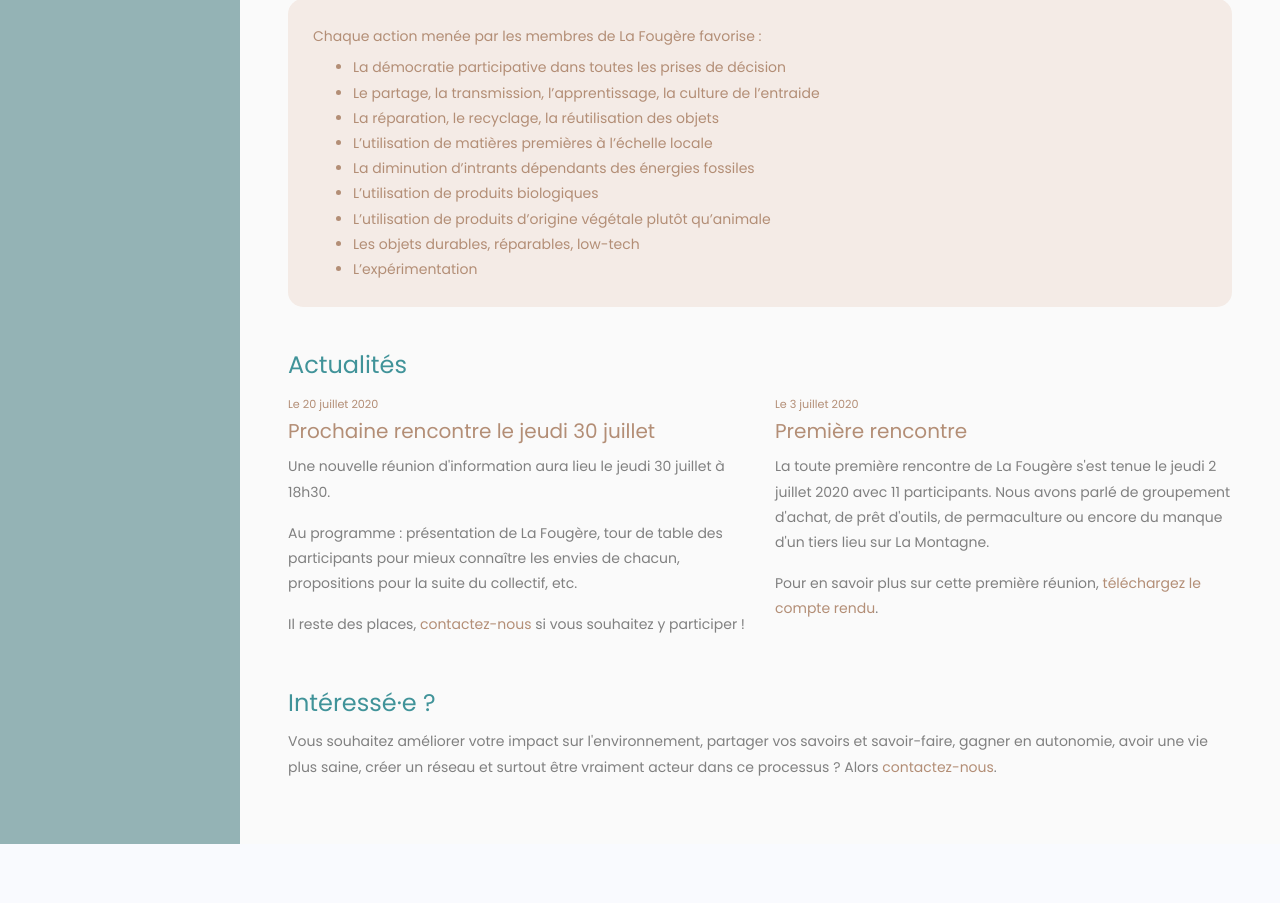
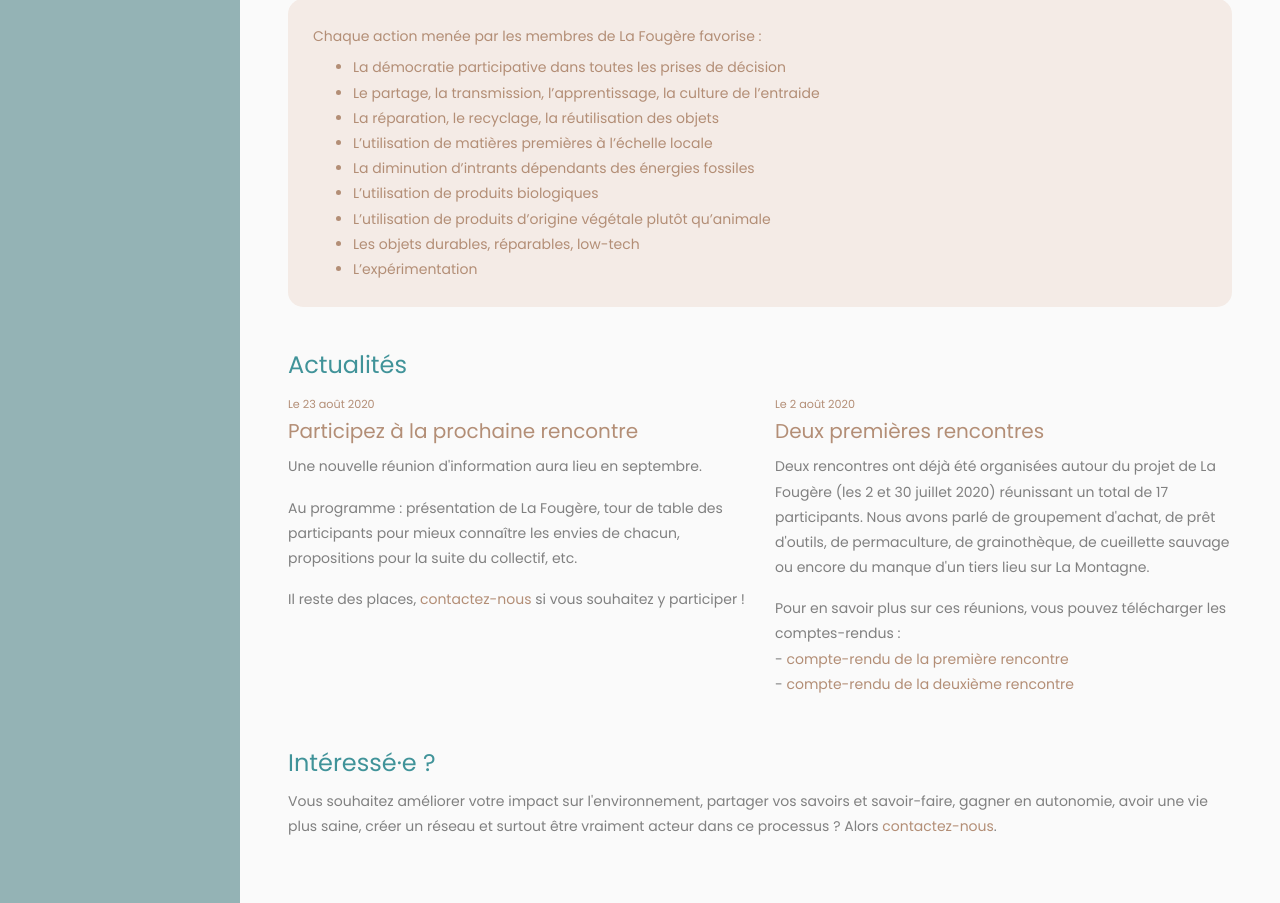
Before and after one commit to gregumo/lafougere, a Symfony app: template templates/pages/home.html.twig in a window 1280 px wide. Shown: the part 567-1470 px from the top of the page. Before the commit the page ends 1411 px from the top, so only its background shows below. Run offline with Twig, Linux system fonts and the light colour scheme; the template is opened without the code that fills it, so the values that code supplies are empty; some libraries are stand-ins or nearby versions.

Commit message:
News update

```diff
--- a/templates/pages/home.html.twig
+++ b/templates/pages/home.html.twig
@@ -45,17 +45,20 @@
         <h3>Actualités</h3>
         <div class="row">
             <div class="col-sm-6 col-xs-12">
-                <span class="date">Le 20 juillet 2020</span>
-                <h4>Prochaine rencontre le jeudi 30 juillet</h4>
-                <p>Une nouvelle réunion d'information aura lieu le jeudi 30 juillet à 18h30.</p>
+                <span class="date">Le 23 août 2020</span>
+                <h4>Participez à la prochaine rencontre</h4>
+                <p>Une nouvelle réunion d'information aura lieu en septembre.</p>
                 <p>Au programme : présentation de La Fougère, tour de table des participants pour mieux connaître les envies de chacun, propositions pour la suite du collectif, etc.</p>
                 <p>Il reste des places, <a href="{{ path('app_page_page', {slug : 'contact'}) }}">contactez-nous</a> si vous souhaitez y participer !</p>
             </div>
             <div class="col-sm-6 col-xs-12">
-                <span class="date">Le 3 juillet 2020</span>
-                <h4>Première rencontre</h4>
-                <p>La toute première rencontre de La Fougère s'est tenue le jeudi 2 juillet 2020 avec 11 participants. Nous avons parlé de groupement d'achat, de prêt d'outils, de permaculture ou encore du manque d'un tiers lieu sur La Montagne.</p>
-                <p>Pour en savoir plus sur cette première réunion, <a href="{{ asset('/files/La Fougère - Compte-rendu  rencontre 02-07-20.pdf') }}" target="_blank">téléchargez le compte rendu</a>.</p>
+                <span class="date">Le 2 août 2020</span>
+                <h4>Deux premières rencontres</h4>
+                <p>Deux rencontres ont déjà été organisées autour du projet de La Fougère (les 2 et 30 juillet 2020) réunissant un total de 17 participants. Nous avons parlé de groupement d'achat, de prêt d'outils, de permaculture, de grainothèque, de cueillette sauvage ou encore du manque d'un tiers lieu sur La Montagne.</p>
+                <p>Pour en savoir plus sur ces réunions, vous pouvez télécharger les comptes-rendus : <br/>
+                    - <a href="{{ asset('/files/La Fougère - Compte-rendu rencontre 02-07-20.pdf') }}" target="_blank">compte-rendu de la première rencontre</a> <br/>
+                    - <a href="{{ asset('/files/La Fougère - Compte-rendu rencontre 30-07-20.pdf') }}" target="_blank">compte-rendu de la deuxième rencontre</a>
+                </p>
             </div>
         </div>
 
```
Also changed, not shown: 3 other files.
